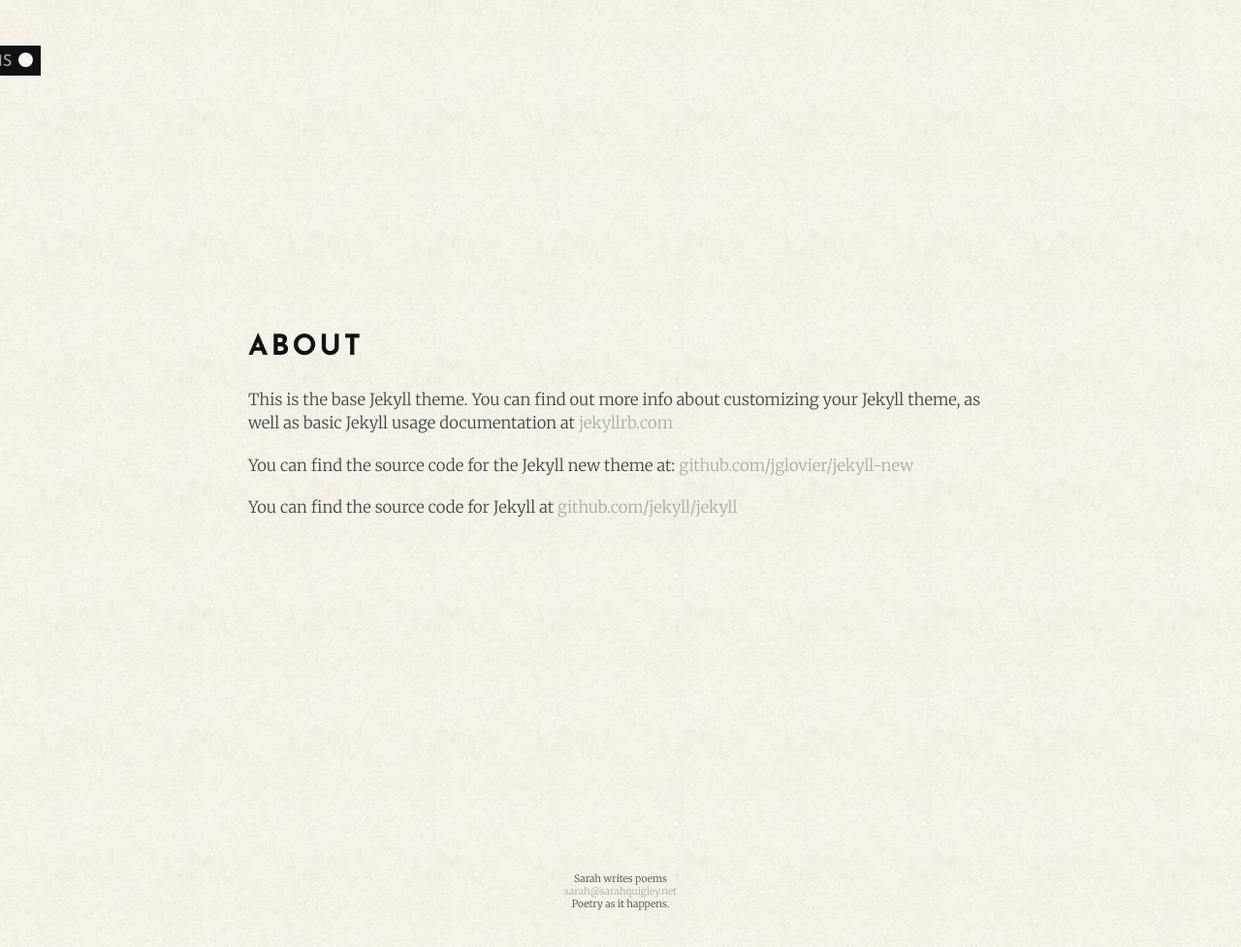
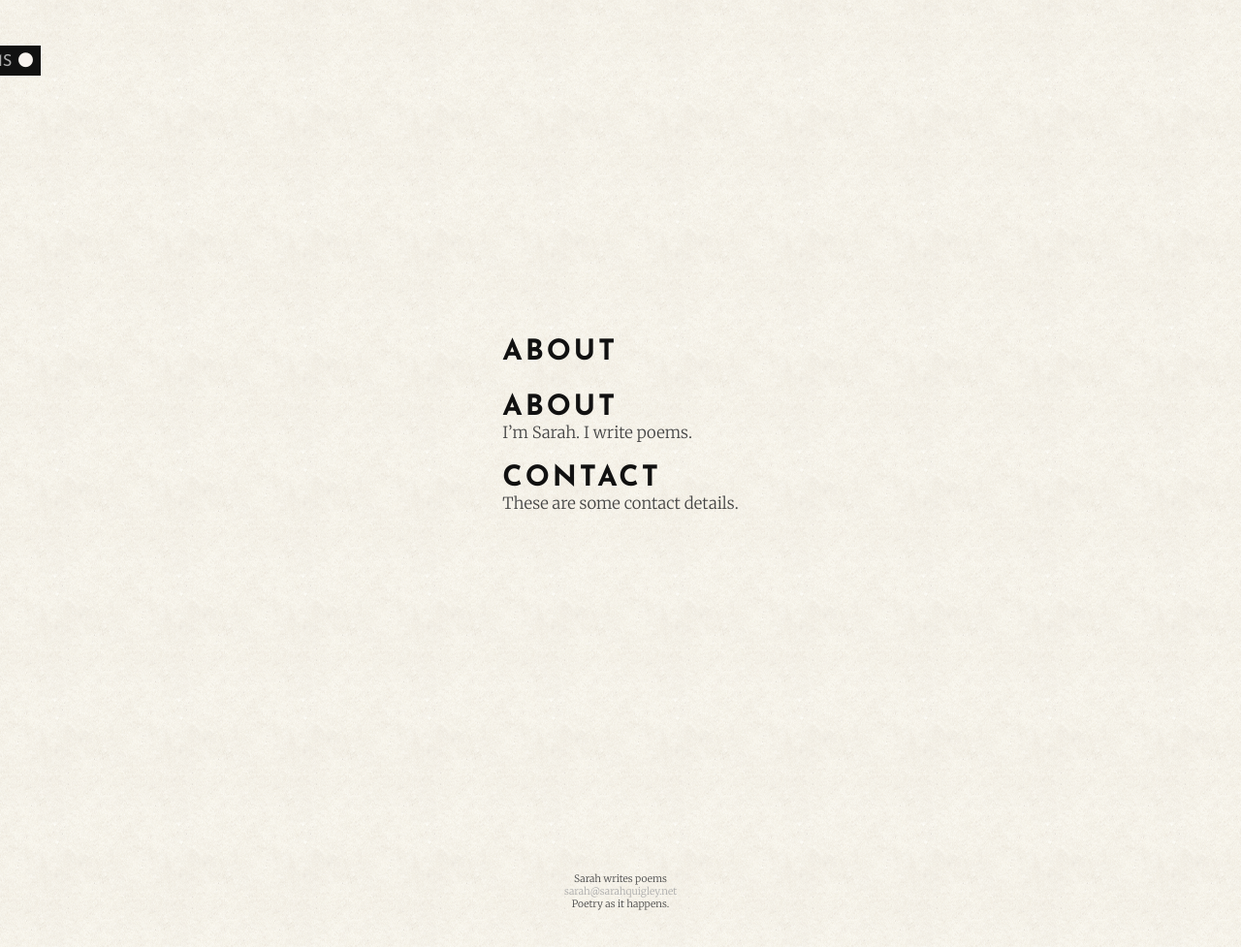
Before and after one commit to sarahquigley/poetry, a Jekyll site: the page built from about.md, in a window 1280 px wide. Shown: the whole page at 97% size. Built offline with Jekyll 4.4.1, drawn with Linux system fonts in a browser that asks for light colours; nearby versions of some CDN libraries.

Commit message:
Get rid of generated text on about page.

```diff
--- a/about.md
+++ b/about.md
@@ -4,8 +4,10 @@
 permalink: /about/
 ---
 
-This is the base Jekyll theme. You can find out more info about customizing your Jekyll theme, as well as basic Jekyll usage documentation at [jekyllrb.com](http://jekyllrb.com/)
+# About
 
-You can find the source code for the Jekyll new theme at: [github.com/jglovier/jekyll-new](https://github.com/jglovier/jekyll-new)
+I'm Sarah. I write poems.
 
-You can find the source code for Jekyll at [github.com/jekyll/jekyll](https://github.com/jekyll/jekyll)
+# Contact
+
+These are some contact details.
```
